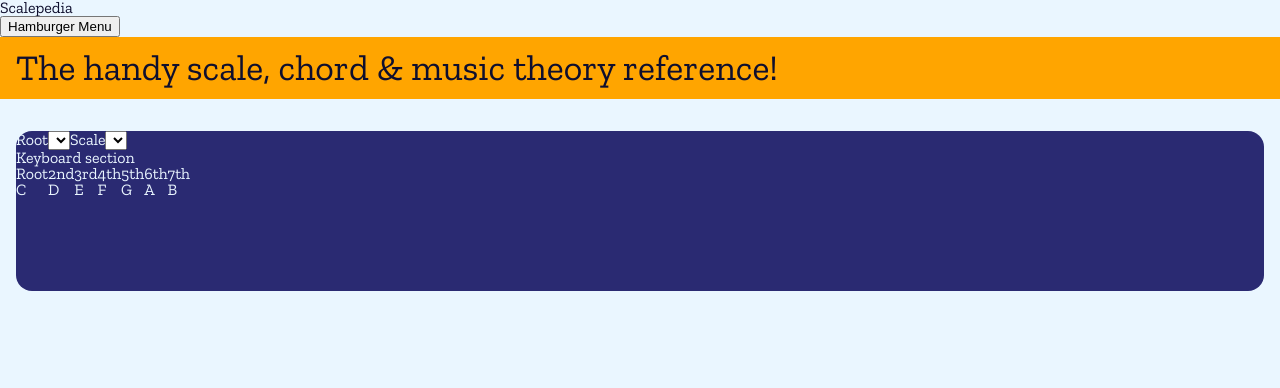
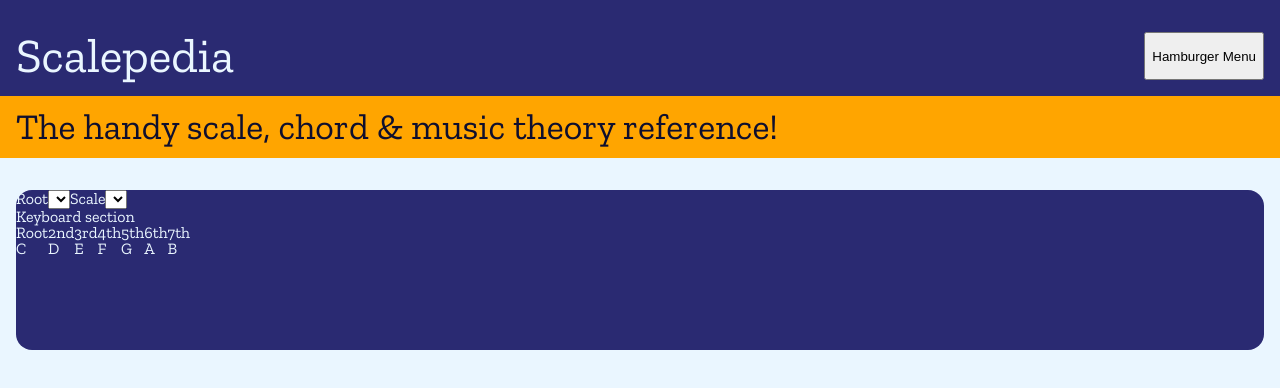
Before and after one commit to thomaswalsh92/scalepedia, a React (Create React App) app: page / in a window 1280 px wide. Shown: the top 388 px of the page. Built offline with nearby package versions, Linux system fonts and the light colour scheme.

Commit message:
JS file name tweaks to ensure consistent with component naming convention

```diff
--- a/src/App.js
+++ b/src/App.js
@@ -9,10 +9,10 @@
 function App() {
   return (
     <div className='app'>
-    {NavBar()}
-    {Hero()}
+    <NavBar />
+    <Hero />
       <div className='main'>
-      {Widget()}
+      <Widget />
       </div>
     </div>
   );
--- a/src/NavBar/navBar.js
+++ b/src/NavBar/navBar.js
@@ -1,7 +1,7 @@
 
 export const NavBar = () => {
     return (
-        <div className='NavBar'>
+        <div className='navBar'>
         <p>Scalepedia</p>
         <button>Hamburger Menu</button>
         </div>
```
